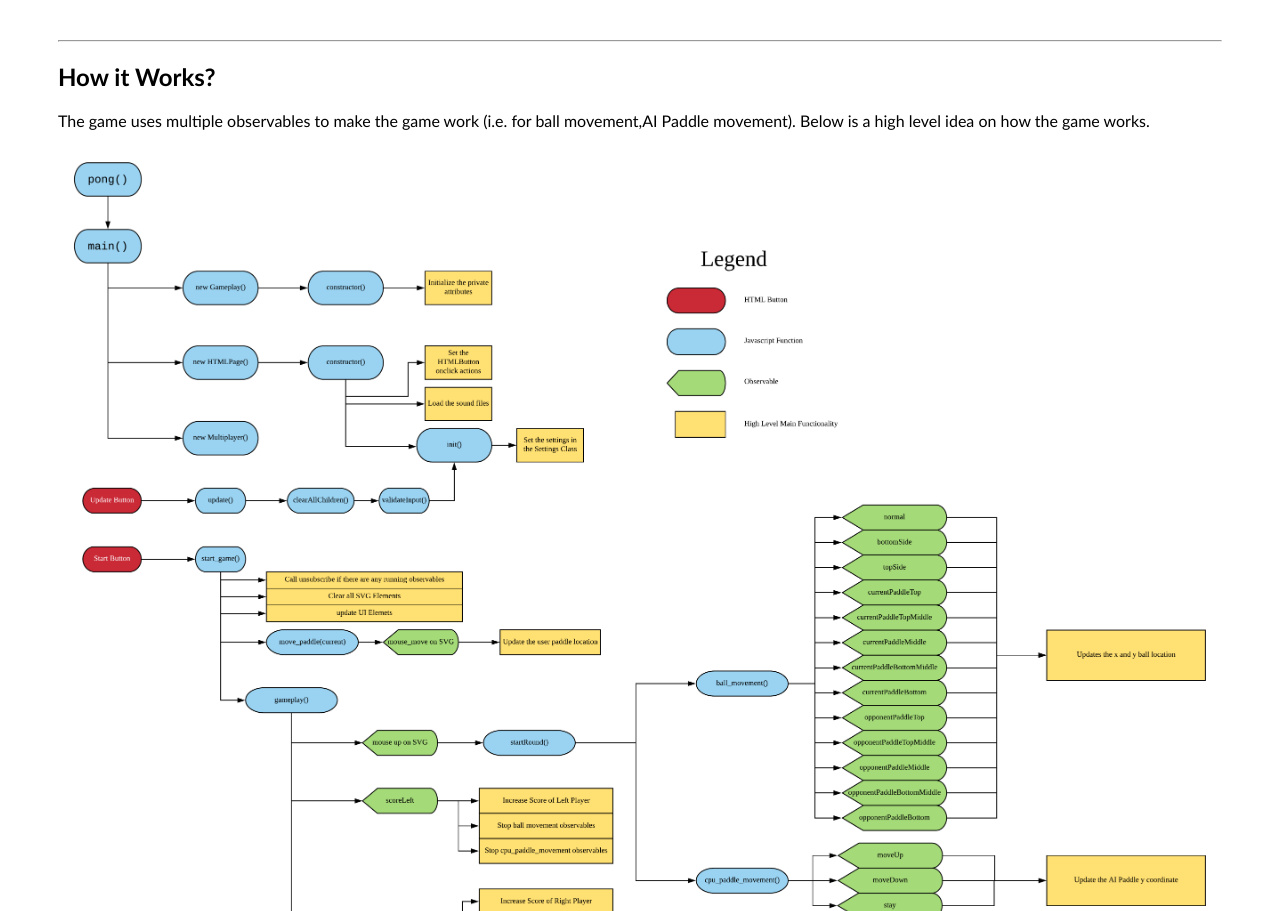
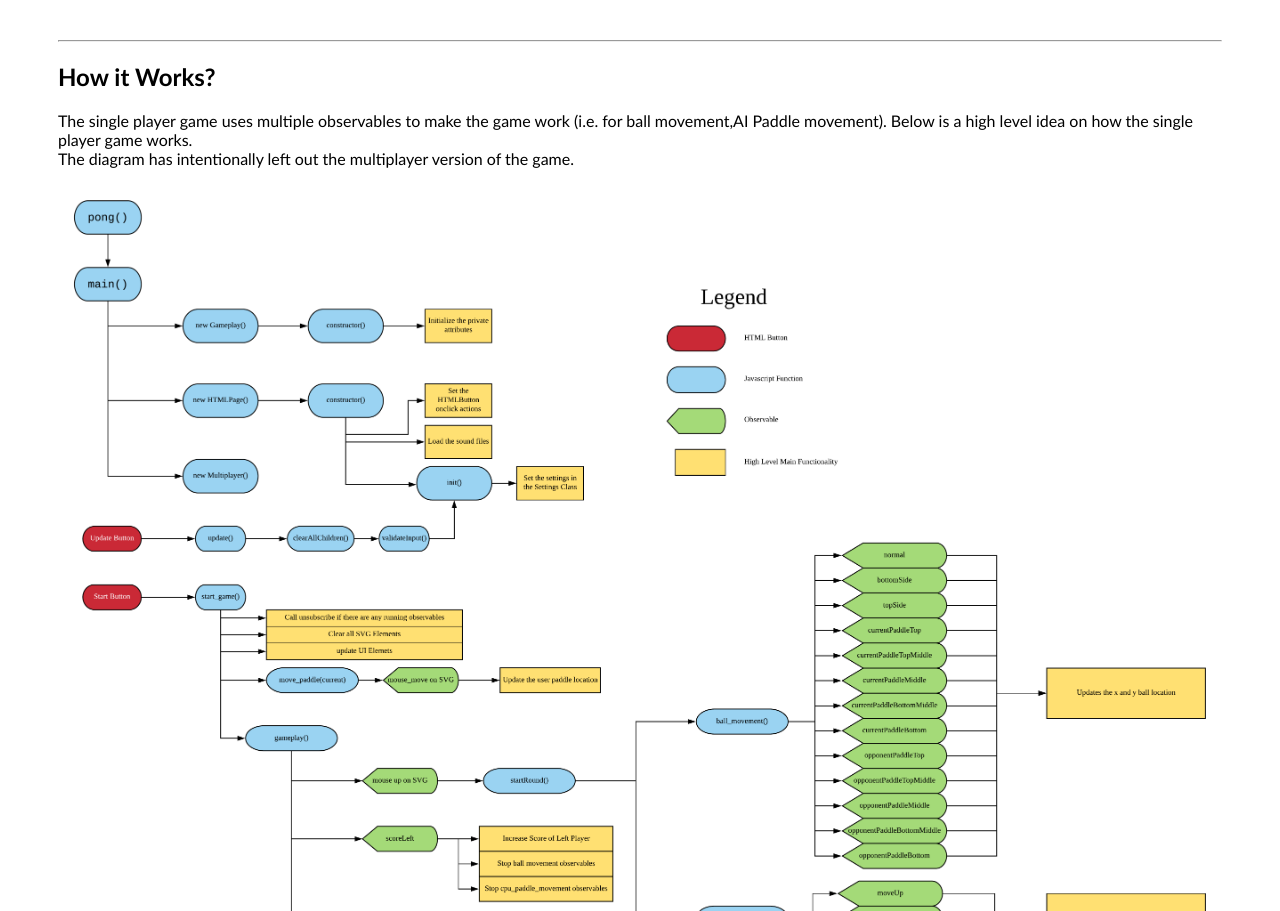
Before and after one commit to bhanukaManesha/distributed-ping-pong, a website: page public/about.html in a window 1280 px wide. Shown: the part 6346-7257 px from the top of the page. Drawn offline with Linux system fonts and the light colour scheme.

Commit message:
Updated Docs

```diff
--- a/public/about.html
+++ b/public/about.html
@@ -381,7 +381,8 @@
     <h2 id="work">How it Works?</h2>
 
     <p>
-        The game uses multiple observables to make the game work (i.e. for ball movement,AI Paddle movement). Below is a high level idea on how the game works.
+        The single player game uses multiple observables to make the game work (i.e. for ball movement,AI Paddle movement). Below is a high level idea on how the single player game works.
+        <br>The diagram has intentionally left out the multiplayer version of the game.
     </p>
     <img src="img/description.png" width="100%">
     <br><br>
--- a/server.js
+++ b/server.js
@@ -44,7 +44,6 @@ io.on('connection', function(socket) {
    * Function to intialize a new game i.e Create a new lobby
    */
   socket.on('new_game', function() {
-
     // Setting the variables
     max_number_of_players = 20
     gameid = Math.floor(Math.random() * max_number_of_players)
```
